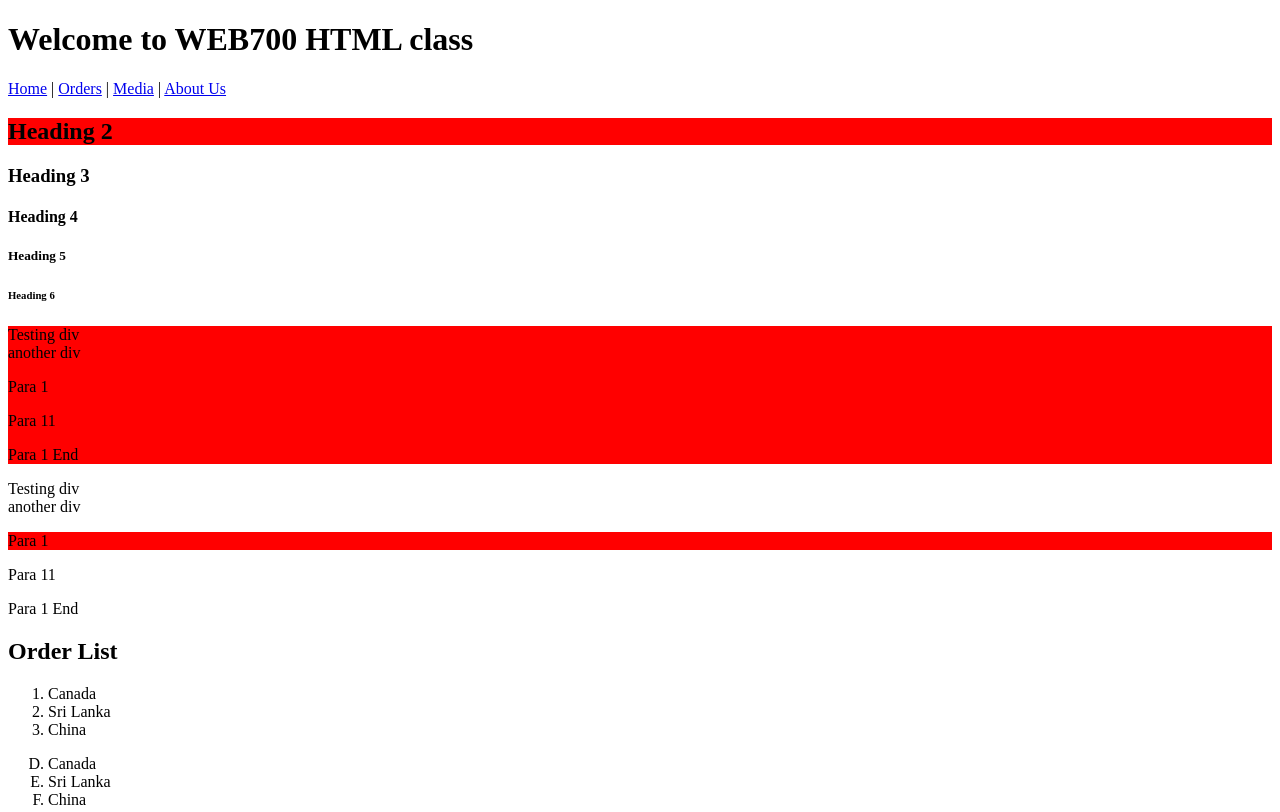
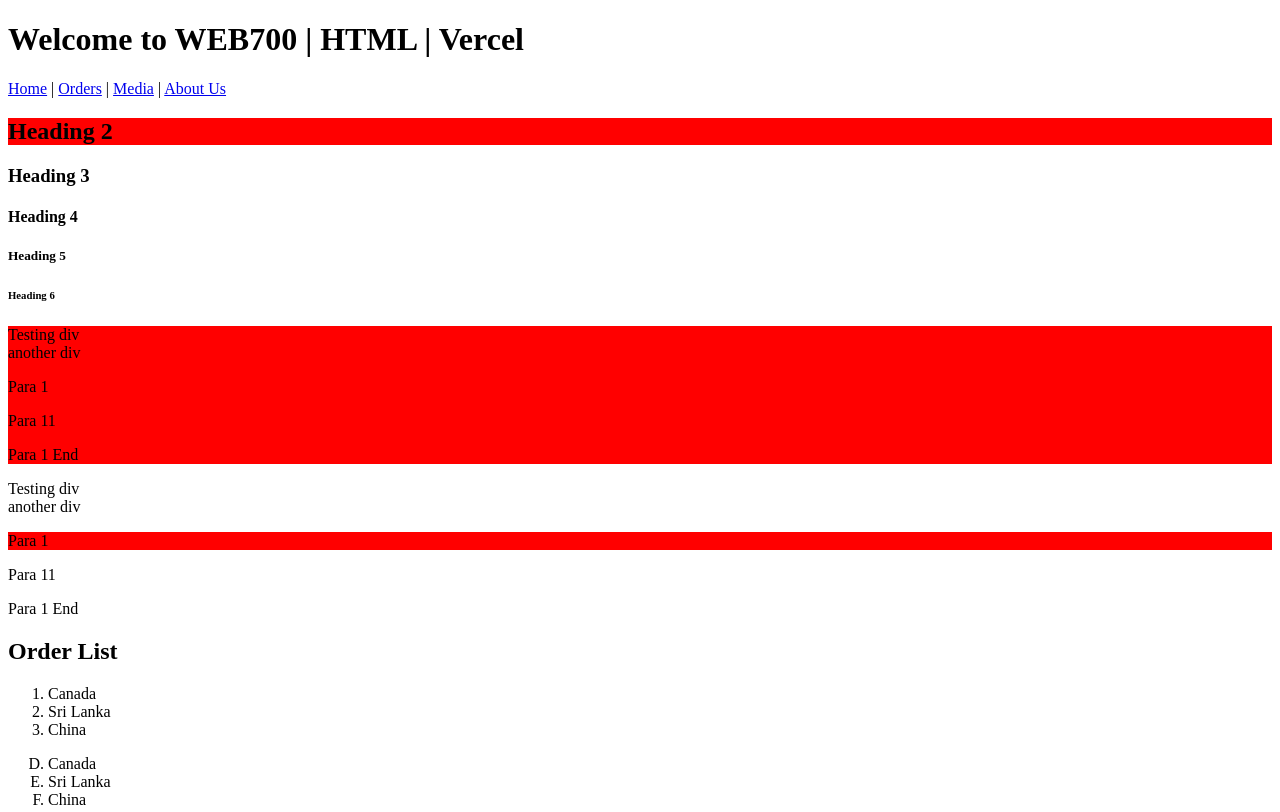
Before and after one commit to pritamworld/week06_html_express, a website: page views/index.html in a window 1280 px wide. Shown: the top 812 px of the page. Drawn offline with Linux system fonts and the light colour scheme.

Commit message:
title changes

```diff
--- a/views/index.html
+++ b/views/index.html
@@ -6,7 +6,7 @@
     <title>Web700 | Home Page</title>
 </head>
 <body>
-    <h1>Welcome to WEB700 HTML class</h1>
+    <h1>Welcome to WEB700 | HTML | Vercel</h1>
     <a href="/index.html">Home</a> |
     <a href="/orders.html">Orders</a> |
     <a href="/media.html">Media</a> |
```
